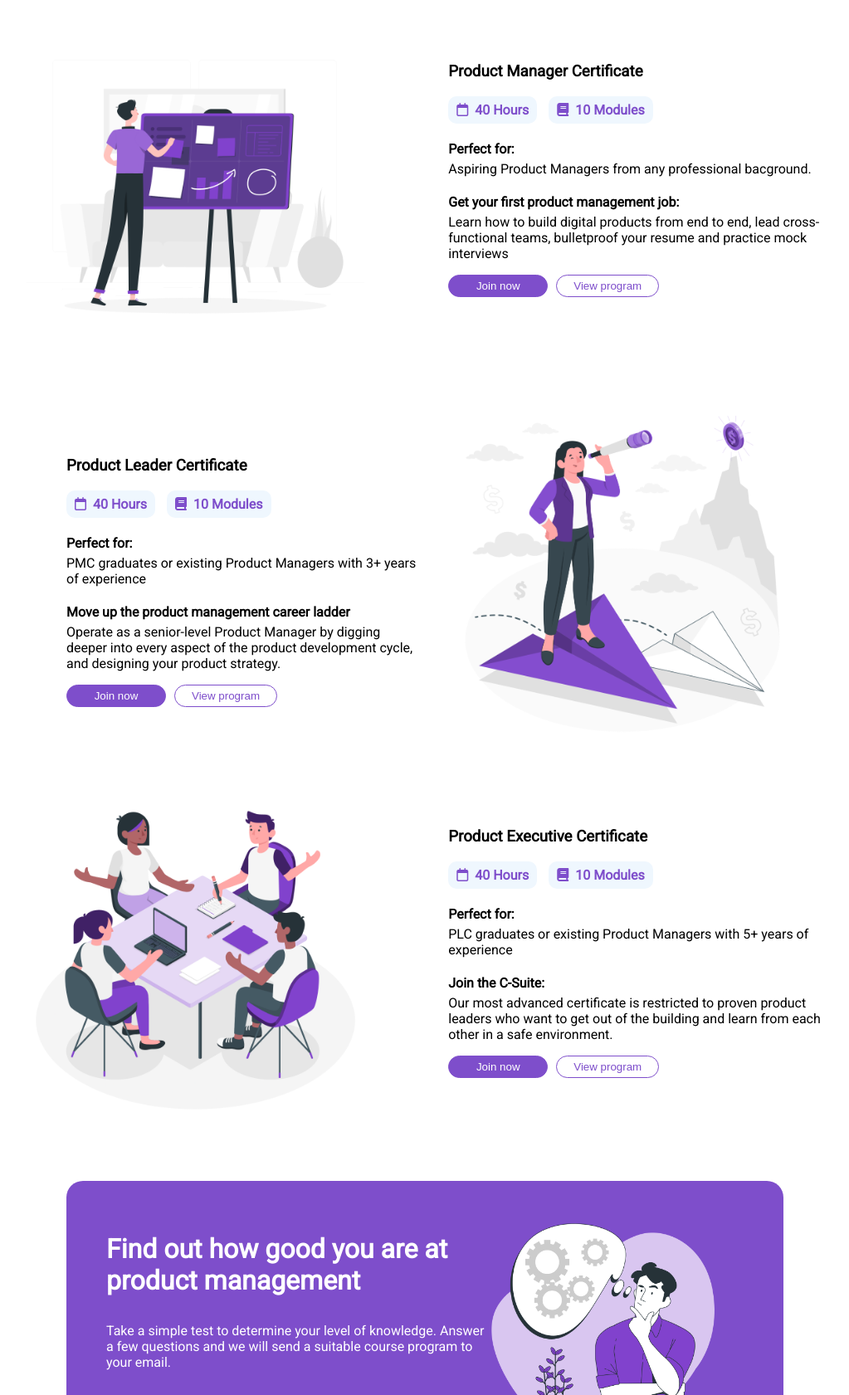
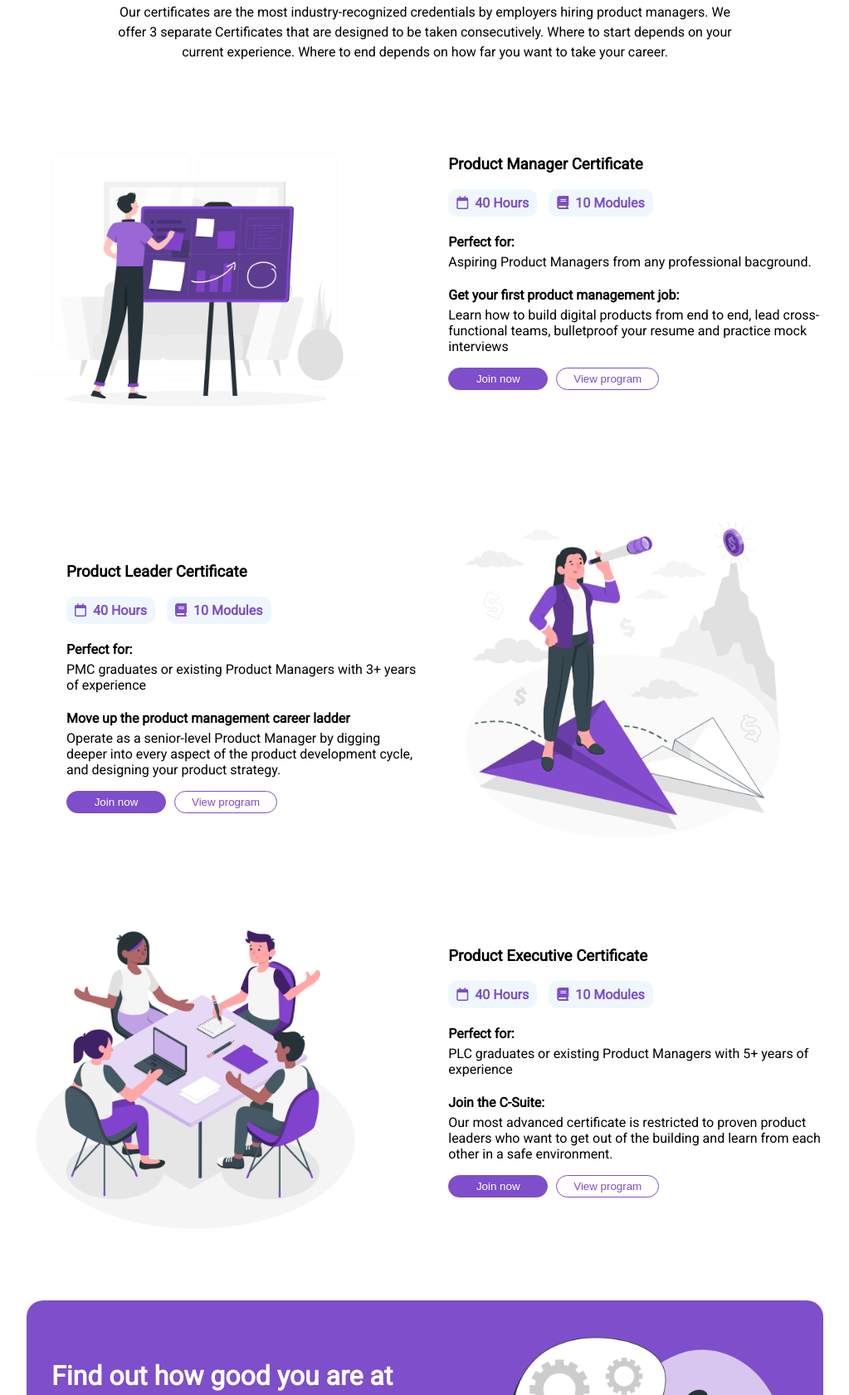
Before and after one commit to vatsan-0613/front-end-clone-project, a plain HTML site: page index.html in a window 1280 px wide. Shown: the part 1119-2800 px from the top of the page at 83% size, without its empty margins (128-1151 px from the left). Drawn offline with Linux system fonts and the light colour scheme.

Commit message:
final and done

```diff
--- a/css/style.css
+++ b/css/style.css
@@ -67,12 +67,12 @@ button{
 
 }
 .container-1{
-    margin-bottom: 2rem;
+    margin-bottom: 3rem;
 }
 
 .container-2{
     display : flex;
-    margin-bottom: 3rem;
+    margin-bottom: 6rem;
 }
 
 .jumbo-content{
@@ -123,6 +123,7 @@ h1{
 .icons{
     display:flex;
     justify-content: space-evenly;
+    margin-bottom: 8rem ;
 }
 
 .round{
@@ -222,32 +223,31 @@ span{
     padding-top: 30px;
 }
 
-.purple-cont{
+
+.container-5{
+    display: flex;
     background-color: #7E4ECB;
     color: white;
-    display: flex;
+    height: 400px;
     border-radius: 20px;
-    padding:5% 5% 0 5%;
-    width:80%;
-    margin:0 auto;
+    width: 100%;
+}
+.cont-img{
+    overflow: hidden;
+    width: 80%;
+    padding:40px;
+}
+.ls{
+    width:100%;
+}
+.text{
+    font-size: 2rem;
+}
+.cont-desc{
+    padding-left: 30px;
+    padding-top: 40px;
 }
 
-.ls{
-    width:90%;
-}
-.text{
-    font-size: xx-large;
-    margin-top: 15px;
-}
-
-.cont-desc{
-    flex : 3 3 0;
-}
-
-.cont-img{
-    flex : 2 2 0;
-    height: 271.354px;
-}
 
 .container-5{
     margin-bottom: 3rem;
@@ -320,6 +320,9 @@ span{
         background-color: #7E4ECB;
 
     }
+    .image-1{
+        margin-right: 0;
+    }
     .container-2{
         flex-direction: column-reverse;
         margin-left: 10px;
@@ -372,21 +375,23 @@ span{
     .cont-4-res{
         flex-direction: column-reverse;
     }
-    .purple-cont{
+
+    .container-5{
         flex-direction: column;
-    }
-    .container-5{
-        margin-bottom: 4rem;
+        height: 43rem;
     }
     .cont-desc{
         text-align: center;
-        margin-bottom: 2rem;
+        margin-bottom: 1rem;
+        padding: 0;
+        padding-top: 20px;
     }
     .large{
         padding-left: 30px;
         padding-right: 30px;
     }
     .container-6{
+        margin-top: 7rem;
         flex-direction: column;
         margin-left: 15px;
         margin-right: 15px;
--- a/index.html
+++ b/index.html
@@ -75,7 +75,7 @@
             </p>
         </div>
     </div>
-    <div class="container-4">
+    <div class="container-4" style="margin-bottom: 5rem;">
         <div class="image-2"><img class="image2" src="images/image2.png" alt=""></div>
         <div class="content-desc">
             <h3>Product Manager Certificate</h3>
@@ -92,7 +92,7 @@
             <div><button class="dark">Join now</button><button class="light">View program</button></div>
         </div>
     </div>
-    <div class="container-4 cont-4-res">
+    <div class="container-4 cont-4-res" style="margin-bottom: 5rem;">
         <div class="content-desc">
             <h3>Product Leader Certificate</h3>
             <div>
@@ -124,8 +124,7 @@
             <div><button class="dark">Join now</button><button class="light">View program</button></div>
         </div>
     </div>
-    <div class="container-5">
-        <div class="purple-cont">
+    <div class="container-5" style="margin-bottom: 8rem;">
             <div class="cont-desc">
                 <h3 class="text" >
                     Find out how good you are at product management
@@ -138,7 +137,6 @@
             <div class="cont-img">
                 <img class="ls" src="images/image5.png" alt="">
             </div>
-        </div>
     </div>
     <div class="container-6">
         <div class="image6">
```
